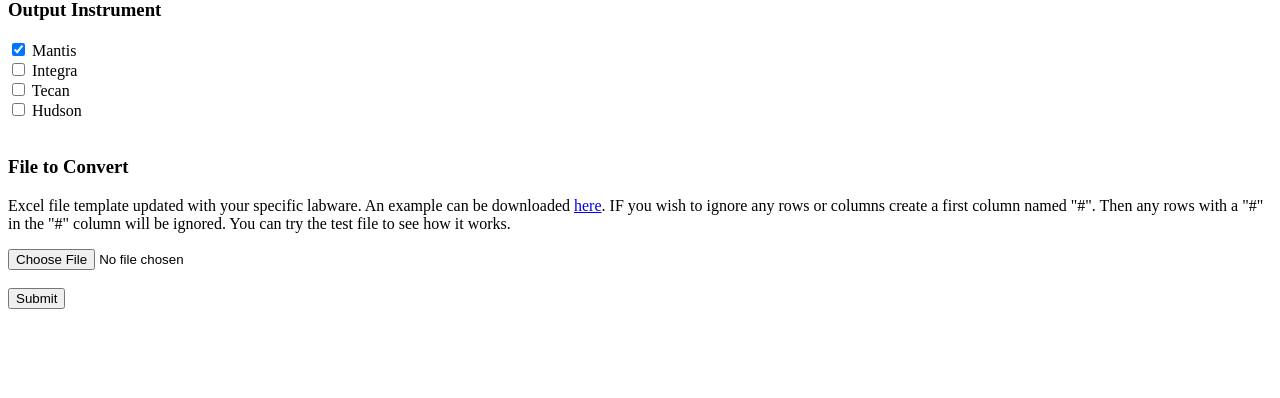
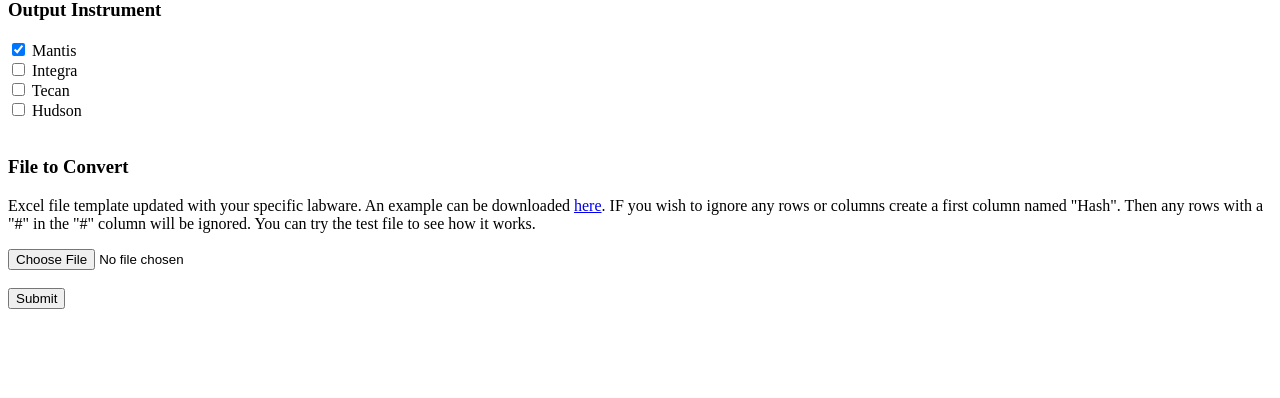
Before and after one commit to JMante1/Labware-Definer, a Flask app: page /labware-upload in a window 1280 px wide. Shown: the part 127-525 px from the top of the page. Run offline with Flask 3, Linux system fonts and the light colour scheme; parts of the project's set-up code (start-up, migrations or seed data) failed here and were passed over.

Commit message:
fixed bug for read in of # in excel file

```diff
--- a/app.py
+++ b/app.py
@@ -92,6 +92,7 @@
             if request.files["experiment_file"].getbuffer().nbytes > 0:
                 file_name = request.files["experiment_file"].filename.split(".")[0]
                 df = pd.read_excel(request.files["experiment_file"], skiprows=1, comment='#')
+                df = df.dropna(axis=1, how='all')
                 df = df.dropna()
             else:
                 return "No File submitted", 404
--- a/templates/labware_upload.html
+++ b/templates/labware_upload.html
@@ -38,7 +38,7 @@
          <p>Excel file template updated with your specific labware.
             An example can be downloaded <a href="/public/Labware Excel Input.xlsx" target="_blank">here</a>.
             IF you wish to ignore any rows
-            or columns create a first column named "#".  Then any rows with a "#" in the "#" column will
+            or columns create a first column named "Hash".  Then any rows with a "#" in the "#" column will
             be ignored. You can try the test file to see how it works.</p>
          <input type = "file" name = "experiment_file" accept=".xlsx, .csv"/><br>
          <br>
```
Also changed, not shown: 2 other files.
